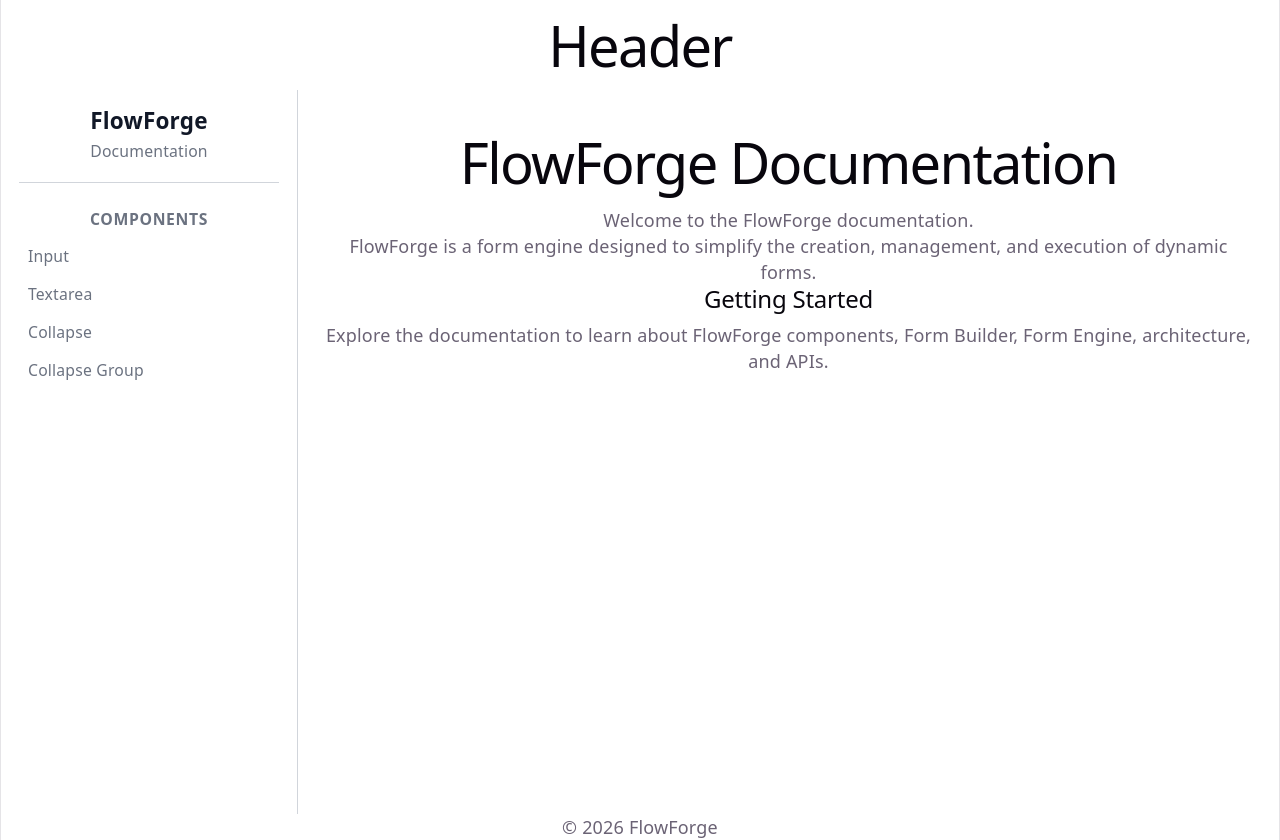
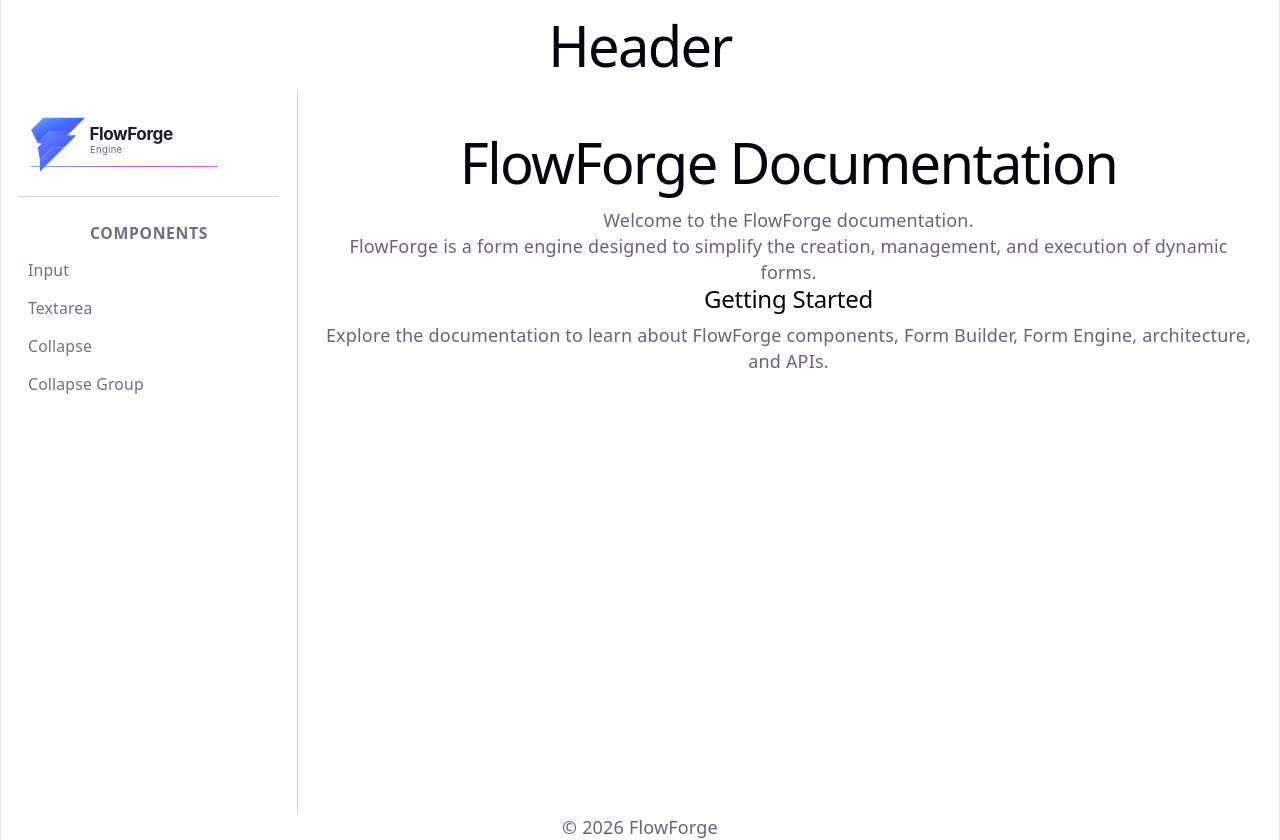
Before and after one commit to elaheShoja/flowforge-engine, a React (Vite) app: page /docs in a window 1280 px wide. Built offline with nearby package versions, Linux system fonts and the light colour scheme.

Commit message:
Update documentation, playground demos, and branding

```diff
--- a/src/pages/Documentation/Documentation.css
+++ b/src/pages/Documentation/Documentation.css
@@ -181,3 +181,12 @@
     padding: var(--space-md);
   }
 }
+
+.ff-docs__logo {
+  display: block;
+
+  width: 100%;
+  max-width: 220px;
+
+  height: auto;
+}
--- a/src/pages/Documentation/DocumentationLayout.tsx
+++ b/src/pages/Documentation/DocumentationLayout.tsx
@@ -15,13 +15,11 @@ export default function DocumentationLayout() {
     <div className="ff-docs">
       <aside className="ff-docs__sidebar">
         <div className="ff-docs__brand">
-          <div className="ff-docs__brand-title">
-            FlowForge
-          </div>
-
-          <div className="ff-docs__brand-subtitle">
-            Documentation
-          </div>
+          <img
+            src="/branding/flowforge-engine.svg"
+            alt="FlowForge Engine"
+            className="ff-docs__logo"
+          />
         </div>
 
         <nav className="ff-docs__nav">
```
Also changed, not shown: public/branding/flowforge-engine.svg (added), 1 other file (tests, documents, lock files or other folders).
